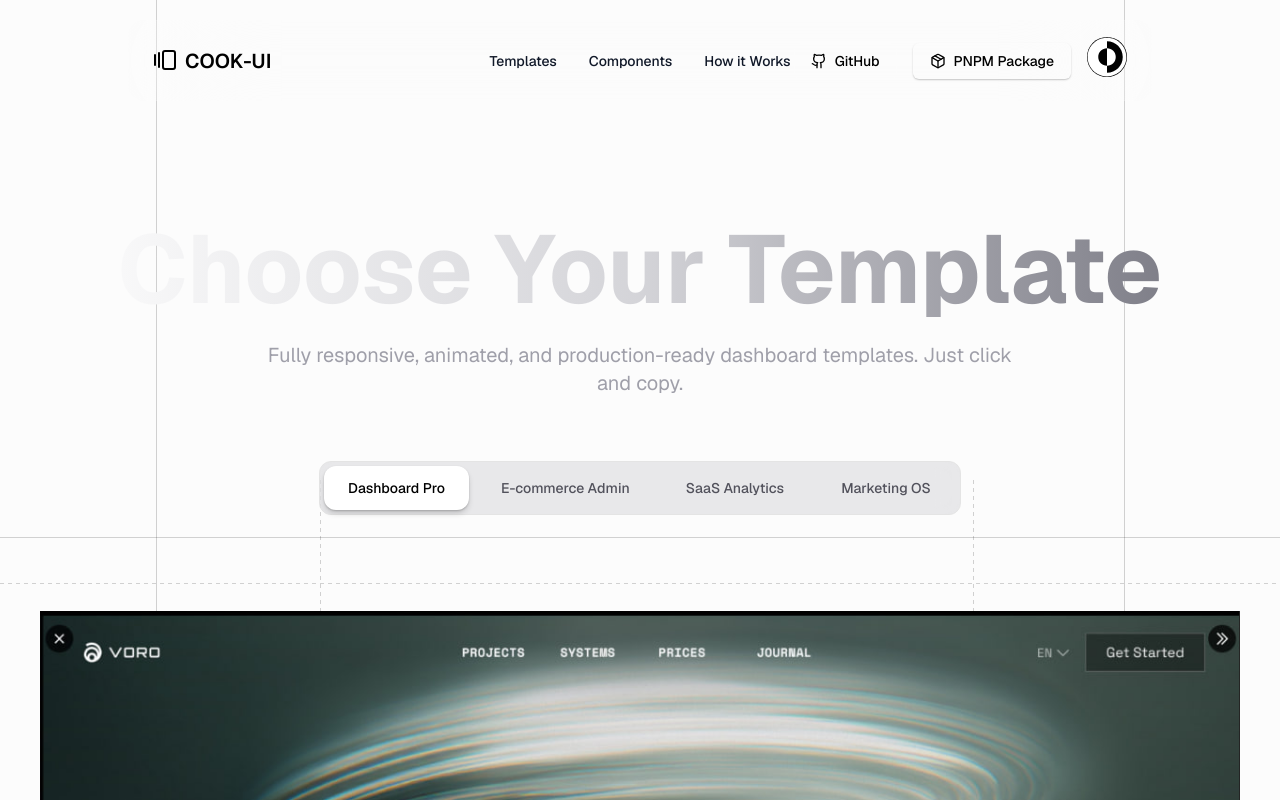
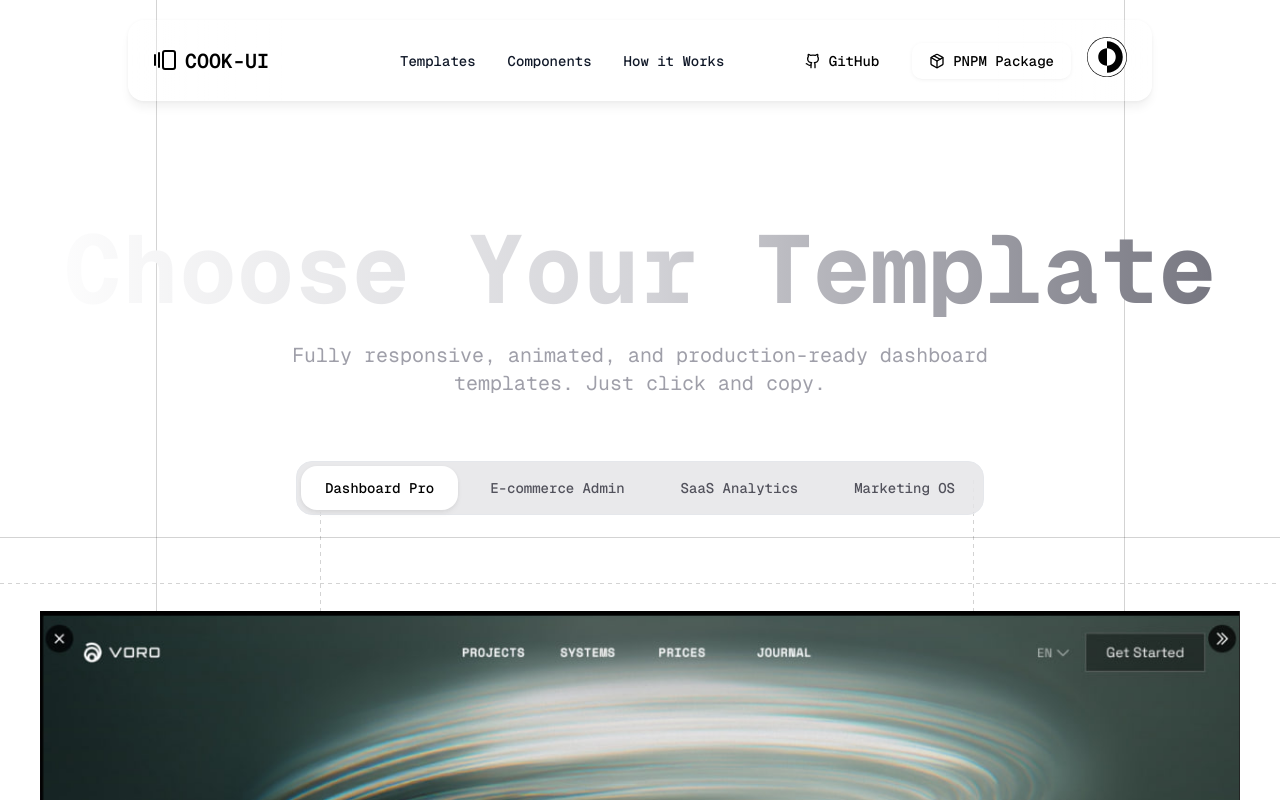
Before and after one commit to ibxbit/Cook-Ui, a Next.js app: page /temp in a window 1280 px wide. Shown: the top 800 px of the page. Built offline with nearby package versions, Linux system fonts and the light colour scheme.

Commit message:
nice cards animation

```diff
--- a/app/globals.css
+++ b/app/globals.css
@@ -44,111 +44,228 @@
 }
 
 :root {
-  --background: oklch(0.9900 0 0);
-  --foreground: oklch(0 0 0);
-  --card: oklch(1 0 0);
-  --card-foreground: oklch(0 0 0);
-  --popover: oklch(0.9900 0 0);
-  --popover-foreground: oklch(0 0 0);
-  --primary: oklch(0 0 0);
-  --primary-foreground: oklch(1 0 0);
-  --secondary: oklch(0.9400 0 0);
-  --secondary-foreground: oklch(0 0 0);
-  --muted: oklch(0.9700 0 0);
-  --muted-foreground: oklch(0.4400 0 0);
-  --accent: oklch(0.9400 0 0);
-  --accent-foreground: oklch(0 0 0);
-  --destructive: oklch(0.6300 0.1900 23.0300);
-  --destructive-foreground: oklch(1 0 0);
-  --border: oklch(0.9200 0 0);
-  --input: oklch(0.9400 0 0);
-  --ring: oklch(0 0 0);
-  --chart-1: oklch(0.8100 0.1700 75.3500);
-  --chart-2: oklch(0.5500 0.2200 264.5300);
-  --chart-3: oklch(0.7200 0 0);
-  --chart-4: oklch(0.9200 0 0);
-  --chart-5: oklch(0.5600 0 0);
-  --sidebar: oklch(0.9900 0 0);
-  --sidebar-foreground: oklch(0 0 0);
-  --sidebar-primary: oklch(0 0 0);
-  --sidebar-primary-foreground: oklch(1 0 0);
-  --sidebar-accent: oklch(0.9400 0 0);
-  --sidebar-accent-foreground: oklch(0 0 0);
-  --sidebar-border: oklch(0.9400 0 0);
-  --sidebar-ring: oklch(0 0 0);
-  --font-sans: Geist, sans-serif;
-  --font-serif: Georgia, serif;
-  --font-mono: Geist Mono, monospace;
-  --radius: 0.5rem;
+  --background: oklch(1.0000 0 0);
+  --foreground: oklch(0.2101 0.0318 264.6645);
+  --card: oklch(1.0000 0 0);
+  --card-foreground: oklch(0.2101 0.0318 264.6645);
+  --popover: oklch(1.0000 0 0);
+  --popover-foreground: oklch(0.2101 0.0318 264.6645);
+  --primary: oklch(0.6716 0.1368 48.5130);
+  --primary-foreground: oklch(1.0000 0 0);
+  --secondary: oklch(0.5360 0.0398 196.0280);
+  --secondary-foreground: oklch(1.0000 0 0);
+  --muted: oklch(0.9670 0.0029 264.5419);
+  --muted-foreground: oklch(0.5510 0.0234 264.3637);
+  --accent: oklch(0.9491 0 0);
+  --accent-foreground: oklch(0.2101 0.0318 264.6645);
+  --destructive: oklch(0.6368 0.2078 25.3313);
+  --destructive-foreground: oklch(0.9851 0 0);
+  --border: oklch(0.9276 0.0058 264.5313);
+  --input: oklch(0.9276 0.0058 264.5313);
+  --ring: oklch(0.6716 0.1368 48.5130);
+  --chart-1: oklch(0.5940 0.0443 196.0233);
+  --chart-2: oklch(0.7214 0.1337 49.9802);
+  --chart-3: oklch(0.8721 0.0864 68.5474);
+  --chart-4: oklch(0.6268 0 0);
+  --chart-5: oklch(0.6830 0 0);
+  --sidebar: oklch(0.9670 0.0029 264.5419);
+  --sidebar-foreground: oklch(0.2101 0.0318 264.6645);
+  --sidebar-primary: oklch(0.6716 0.1368 48.5130);
+  --sidebar-primary-foreground: oklch(1.0000 0 0);
+  --sidebar-accent: oklch(1.0000 0 0);
+  --sidebar-accent-foreground: oklch(0.2101 0.0318 264.6645);
+  --sidebar-border: oklch(0.9276 0.0058 264.5313);
+  --sidebar-ring: oklch(0.6716 0.1368 48.5130);
+  --font-sans: Geist Mono, ui-monospace, monospace;
+  --font-serif: serif;
+  --font-mono: JetBrains Mono, monospace;
+  --radius: 0.75rem;
   --shadow-x: 0px;
   --shadow-y: 1px;
-  --shadow-blur: 2px;
+  --shadow-blur: 4px;
   --shadow-spread: 0px;
-  --shadow-opacity: 0.18;
-  --shadow-color: hsl(0 0% 0%);
-  --shadow-2xs: 0px 1px 2px 0px hsl(0 0% 0% / 0.09);
-  --shadow-xs: 0px 1px 2px 0px hsl(0 0% 0% / 0.09);
-  --shadow-sm: 0px 1px 2px 0px hsl(0 0% 0% / 0.18), 0px 1px 2px -1px hsl(0 0% 0% / 0.18);
-  --shadow: 0px 1px 2px 0px hsl(0 0% 0% / 0.18), 0px 1px 2px -1px hsl(0 0% 0% / 0.18);
-  --shadow-md: 0px 1px 2px 0px hsl(0 0% 0% / 0.18), 0px 2px 4px -1px hsl(0 0% 0% / 0.18);
-  --shadow-lg: 0px 1px 2px 0px hsl(0 0% 0% / 0.18), 0px 4px 6px -1px hsl(0 0% 0% / 0.18);
-  --shadow-xl: 0px 1px 2px 0px hsl(0 0% 0% / 0.18), 0px 8px 10px -1px hsl(0 0% 0% / 0.18);
-  --shadow-2xl: 0px 1px 2px 0px hsl(0 0% 0% / 0.45);
-  --tracking-normal: 0em;
+  --shadow-opacity: 0.05;
+  --shadow-color: #000000;
+  --shadow-2xs: 0px 1px 4px 0px hsl(0 0% 0% / 0.03);
+  --shadow-xs: 0px 1px 4px 0px hsl(0 0% 0% / 0.03);
+  --shadow-sm: 0px 1px 4px 0px hsl(0 0% 0% / 0.05), 0px 1px 2px -1px hsl(0 0% 0% / 0.05);
+  --shadow: 0px 1px 4px 0px hsl(0 0% 0% / 0.05), 0px 1px 2px -1px hsl(0 0% 0% / 0.05);
+  --shadow-md: 0px 1px 4px 0px hsl(0 0% 0% / 0.05), 0px 2px 4px -1px hsl(0 0% 0% / 0.05);
+  --shadow-lg: 0px 1px 4px 0px hsl(0 0% 0% / 0.05), 0px 4px 6px -1px hsl(0 0% 0% / 0.05);
+  --shadow-xl: 0px 1px 4px 0px hsl(0 0% 0% / 0.05), 0px 8px 10px -1px hsl(0 0% 0% / 0.05);
+  --shadow-2xl: 0px 1px 4px 0px hsl(0 0% 0% / 0.13);
+  --tracking-normal: 0rem;
   --spacing: 0.25rem;
 }
 
 .dark {
-  --background: oklch(0 0 0);
-  --foreground: oklch(1 0 0);
-  --card: oklch(0.1400 0 0);
-  --card-foreground: oklch(1 0 0);
-  --popover: oklch(0.1800 0 0);
-  --popover-foreground: oklch(1 0 0);
-  --primary: oklch(1 0 0);
-  --primary-foreground: oklch(0 0 0);
-  --secondary: oklch(0.2500 0 0);
-  --secondary-foreground: oklch(1 0 0);
-  --muted: oklch(0.2300 0 0);
-  --muted-foreground: oklch(0.7200 0 0);
-  --accent: oklch(0.3200 0 0);
-  --accent-foreground: oklch(1 0 0);
-  --destructive: oklch(0.6900 0.2000 23.9100);
-  --destructive-foreground: oklch(0 0 0);
-  --border: oklch(0.2600 0 0);
-  --input: oklch(0.3200 0 0);
-  --ring: oklch(0.7200 0 0);
-  --chart-1: oklch(0.8100 0.1700 75.3500);
-  --chart-2: oklch(0.5800 0.2100 260.8400);
-  --chart-3: oklch(0.5600 0 0);
-  --chart-4: oklch(0.4400 0 0);
-  --chart-5: oklch(0.9200 0 0);
-  --sidebar: oklch(0.1800 0 0);
-  --sidebar-foreground: oklch(1 0 0);
-  --sidebar-primary: oklch(1 0 0);
-  --sidebar-primary-foreground: oklch(0 0 0);
-  --sidebar-accent: oklch(0.3200 0 0);
-  --sidebar-accent-foreground: oklch(1 0 0);
-  --sidebar-border: oklch(0.3200 0 0);
-  --sidebar-ring: oklch(0.7200 0 0);
-  --font-sans: Geist, sans-serif;
-  --font-serif: Georgia, serif;
+  --background: oklch(0.1448 0 0);
+  --foreground: oklch(0.9851 0 0);
+  --card: oklch(0.2134 0 0);
+  --card-foreground: oklch(0.9851 0 0);
+  --popover: oklch(0.2686 0 0);
+  --popover-foreground: oklch(0.9851 0 0);
+  --primary: oklch(0.5555 0 0);
+  --primary-foreground: oklch(0.9851 0 0);
+  --secondary: oklch(0.2686 0 0);
+  --secondary-foreground: oklch(0.9851 0 0);
+  --muted: oklch(0.2686 0 0);
+  --muted-foreground: oklch(0.7090 0 0);
+  --accent: oklch(0.3715 0 0);
+  --accent-foreground: oklch(0.9851 0 0);
+  --destructive: oklch(0.7022 0.1892 22.2279);
+  --destructive-foreground: oklch(0.2686 0 0);
+  --border: oklch(0.3407 0 0);
+  --input: oklch(0.4386 0 0);
+  --ring: oklch(0.5555 0 0);
+  --chart-1: oklch(0.5555 0 0);
+  --chart-2: oklch(0.5555 0 0);
+  --chart-3: oklch(0.5555 0 0);
+  --chart-4: oklch(0.5555 0 0);
+  --chart-5: oklch(0.5555 0 0);
+  --sidebar: oklch(0.2046 0 0);
+  --sidebar-foreground: oklch(0.9851 0 0);
+  --sidebar-primary: oklch(0.9851 0 0);
+  --sidebar-primary-foreground: oklch(0.2046 0 0);
+  --sidebar-accent: oklch(0.2686 0 0);
+  --sidebar-accent-foreground: oklch(0.9851 0 0);
+  --sidebar-border: oklch(1.0000 0 0);
+  --sidebar-ring: oklch(0.4386 0 0);
+  --font-sans: Geist Mono, monospace;
+  --font-serif: Geist Mono, monospace;
   --font-mono: Geist Mono, monospace;
-  --radius: 0.5rem;
+  --radius: 0rem;
   --shadow-x: 0px;
   --shadow-y: 1px;
-  --shadow-blur: 2px;
+  --shadow-blur: 0px;
   --shadow-spread: 0px;
-  --shadow-opacity: 0.18;
+  --shadow-opacity: 0;
   --shadow-color: hsl(0 0% 0%);
-  --shadow-2xs: 0px 1px 2px 0px hsl(0 0% 0% / 0.09);
-  --shadow-xs: 0px 1px 2px 0px hsl(0 0% 0% / 0.09);
-  --shadow-sm: 0px 1px 2px 0px hsl(0 0% 0% / 0.18), 0px 1px 2px -1px hsl(0 0% 0% / 0.18);
-  --shadow: 0px 1px 2px 0px hsl(0 0% 0% / 0.18), 0px 1px 2px -1px hsl(0 0% 0% / 0.18);
-  --shadow-md: 0px 1px 2px 0px hsl(0 0% 0% / 0.18), 0px 2px 4px -1px hsl(0 0% 0% / 0.18);
-  --shadow-lg: 0px 1px 2px 0px hsl(0 0% 0% / 0.18), 0px 4px 6px -1px hsl(0 0% 0% / 0.18);
-  --shadow-xl: 0px 1px 2px 0px hsl(0 0% 0% / 0.18), 0px 8px 10px -1px hsl(0 0% 0% / 0.18);
-  --shadow-2xl: 0px 1px 2px 0px hsl(0 0% 0% / 0.45);
+  --shadow-2xs: 0px 1px 0px 0px hsl(0 0% 0% / 0.00);
+  --shadow-xs: 0px 1px 0px 0px hsl(0 0% 0% / 0.00);
+  --shadow-sm: 0px 1px 0px 0px hsl(0 0% 0% / 0.00), 0px 1px 2px -1px hsl(0 0% 0% / 0.00);
+  --shadow: 0px 1px 0px 0px hsl(0 0% 0% / 0.00), 0px 1px 2px -1px hsl(0 0% 0% / 0.00);
+  --shadow-md: 0px 1px 0px 0px hsl(0 0% 0% / 0.00), 0px 2px 4px -1px hsl(0 0% 0% / 0.00);
+  --shadow-lg: 0px 1px 0px 0px hsl(0 0% 0% / 0.00), 0px 4px 6px -1px hsl(0 0% 0% / 0.00);
+  --shadow-xl: 0px 1px 0px 0px hsl(0 0% 0% / 0.00), 0px 8px 10px -1px hsl(0 0% 0% / 0.00);
+  --shadow-2xl: 0px 1px 0px 0px hsl(0 0% 0% / 0.00);
+}
+
+@theme inline {
+  --color-background: var(--background);
+  --color-foreground: var(--foreground);
+  --color-card: var(--card);
+  --color-card-foreground: var(--card-foreground);
+  --color-popover: var(--popover);
+  --color-popover-foreground: var(--popover-foreground);
+  --color-primary: var(--primary);
+  --color-primary-foreground: var(--primary-foreground);
+  --color-secondary: var(--secondary);
+  --color-secondary-foreground: var(--secondary-foreground);
+  --color-muted: var(--muted);
+  --color-muted-foreground: var(--muted-foreground);
+  --color-accent: var(--accent);
+  --color-accent-foreground: var(--accent-foreground);
+  --color-destructive: var(--destructive);
+  --color-destructive-foreground: var(--destructive-foreground);
+  --color-border: var(--border);
+  --color-input: var(--input);
+  --color-ring: var(--ring);
+  --color-chart-1: var(--chart-1);
+  --color-chart-2: var(--chart-2);
+  --color-chart-3: var(--chart-3);
+  --color-chart-4: var(--chart-4);
+  --color-chart-5: var(--chart-5);
+  --color-sidebar: var(--sidebar);
+  --color-sidebar-foreground: var(--sidebar-foreground);
+  --color-sidebar-primary: var(--sidebar-primary);
+  --color-sidebar-primary-foreground: var(--sidebar-primary-foreground);
+  --color-sidebar-accent: var(--sidebar-accent);
+  --color-sidebar-accent-foreground: var(--sidebar-accent-foreground);
+  --color-sidebar-border: var(--sidebar-border);
+  --color-sidebar-ring: var(--sidebar-ring);
+
+  --font-sans: var(--font-sans);
+  --font-mono: var(--font-mono);
+  --font-serif: var(--font-serif);
+
+  --radius-sm: calc(var(--radius) - 4px);
+  --radius-md: calc(var(--radius) - 2px);
+  --radius-lg: var(--radius);
+  --radius-xl: calc(var(--radius) + 4px);
+
+  --shadow-2xs: var(--shadow-2xs);
+  --shadow-xs: var(--shadow-xs);
+  --shadow-sm: var(--shadow-sm);
+  --shadow: var(--shadow);
+  --shadow-md: var(--shadow-md);
+  --shadow-lg: var(--shadow-lg);
+  --shadow-xl: var(--shadow-xl);
+  --shadow-2xl: var(--shadow-2xl);
+}
+
+@theme inline {
+  --color-background: var(--background);
+  --color-foreground: var(--foreground);
+  --color-card: var(--card);
+  --color-card-foreground: var(--card-foreground);
+  --color-popover: var(--popover);
+  --color-popover-foreground: var(--popover-foreground);
+  --color-primary: var(--primary);
+  --color-primary-foreground: var(--primary-foreground);
+  --color-secondary: var(--secondary);
+  --color-secondary-foreground: var(--secondary-foreground);
+  --color-muted: var(--muted);
+  --color-muted-foreground: var(--muted-foreground);
+  --color-accent: var(--accent);
+  --color-accent-foreground: var(--accent-foreground);
+  --color-destructive: var(--destructive);
+  --color-destructive-foreground: var(--destructive-foreground);
+  --color-border: var(--border);
+  --color-input: var(--input);
+  --color-ring: var(--ring);
+  --color-chart-1: var(--chart-1);
+  --color-chart-2: var(--chart-2);
+  --color-chart-3: var(--chart-3);
+  --color-chart-4: var(--chart-4);
+  --color-chart-5: var(--chart-5);
+  --color-sidebar: var(--sidebar);
+  --color-sidebar-foreground: var(--sidebar-foreground);
+  --color-sidebar-primary: var(--sidebar-primary);
+  --color-sidebar-primary-foreground: var(--sidebar-primary-foreground);
+  --color-sidebar-accent: var(--sidebar-accent);
+  --color-sidebar-accent-foreground: var(--sidebar-accent-foreground);
+  --color-sidebar-border: var(--sidebar-border);
+  --color-sidebar-ring: var(--sidebar-ring);
+
+  --font-sans: var(--font-sans);
+  --font-mono: var(--font-mono);
+  --font-serif: var(--font-serif);
+
+  --radius-sm: calc(var(--radius) - 4px);
+  --radius-md: calc(var(--radius) - 2px);
+  --radius-lg: var(--radius);
+  --radius-xl: calc(var(--radius) + 4px);
+
+  --shadow-2xs: var(--shadow-2xs);
+  --shadow-xs: var(--shadow-xs);
+  --shadow-sm: var(--shadow-sm);
+  --shadow: var(--shadow);
+  --shadow-md: var(--shadow-md);
+  --shadow-lg: var(--shadow-lg);
+  --shadow-xl: var(--shadow-xl);
+  --shadow-2xl: var(--shadow-2xl);
+
+  --tracking-tighter: calc(var(--tracking-normal) - 0.05em);
+  --tracking-tight: calc(var(--tracking-normal) - 0.025em);
+  --tracking-normal: var(--tracking-normal);
+  --tracking-wide: calc(var(--tracking-normal) + 0.025em);
+  --tracking-wider: calc(var(--tracking-normal) + 0.05em);
+  --tracking-widest: calc(var(--tracking-normal) + 0.1em);
+}
+
+body {
+  letter-spacing: var(--tracking-normal);
 }
 
 @theme inline {
--- a/components/feature/feature.tsx
+++ b/components/feature/feature.tsx
@@ -10,7 +10,7 @@ export default function Hero() {
 
         {/* Main Headline */}
         <FadeInWrapper delay={200}>
-          <h1 className="mb-4 sm:mb-4 text-3xl xs:text-4xl sm:text-5xl md:text-6xl lg:text-7xl font-bold leading-tight sm:leading-snug text-center px-2">
+          <h1 className="mb-4 sm:mb-4 text-3xl xs:text-4xl sm:text-5xl md:text-6xl lg:text-7xl font-bold leading-tight sm:leading-snug text-center px-2 mt-150">
             <span className="block bg-gradient-to-r from-black to-gray-400 dark:from-gray-200 to-black bg-clip-text text-transparent transition-all duration-300">
               npx and Done
             </span>
--- a/components/hero/header.tsx
+++ b/components/hero/header.tsx
@@ -75,7 +75,7 @@ function Header() {
 
   return (
     <header className="sticky z-50 top-0 px-4 pt-5">
-      <div className="z-50 w-full max-w-5xl mx-auto px-4 sm:px-6 py-4 flex items-center justify-between backdrop-blur-3xl bg-white/1 border border-white/10 rounded-2xl">
+      <div className="z-50 w-full max-w-5xl mx-auto px-4 sm:px-6 py-4 flex items-center justify-between backdrop-blur-3xl bg-white/1 border border-white/10 shadow-xl rounded-2xl">
         {/* Left */}
         <div
           className="flex items-center space-x-1 z-10 cursor-pointer transition-all duration-200 hover:opacity-90"
@@ -88,14 +88,14 @@ function Header() {
         </div>
 
         {/* Center */}
-        <nav className="hidden lg:flex items-center space-x-8 absolute left-1/2 top-1/2 transform -translate-x-1/2 -translate-y-1/2">
+        <nav className="hidden lg:flex items-center space-x-8 absolute left-1/2 top-1/2 transform -translate-x-60 -translate-y-1/2">
           {navItems.map((item) => {
             if (item.href) {
               return (
                 <Link
                   key={item.id}
                   href={item.href}
-                  className="text-gray-900 dark:text-white hover:text-white transition-all duration-300 ease-out text-sm font-medium bg-transparent border-none cursor-pointer relative group"
+                  className="text-gray-900 dark:text-white hover:text-gray-600 transition-all duration-300 ease-out text-sm font-medium bg-transparent border-none cursor-pointer relative group"
                 >
                   {item.label}
                   <span className="absolute inset-x-0 -bottom-1 h-px bg-white transform scale-x-0 group-hover:scale-x-100 transition-transform duration-300 ease-out"></span>
@@ -106,7 +106,7 @@ function Header() {
               <button
                 key={item.id}
                 onClick={(e) => handleSmoothScroll(e, item.id)}
-                className="text-gray-900 dark:text-white hover:text-white transition-all duration-300 ease-out text-sm font-medium bg-transparent border-none cursor-pointer relative group"
+                className="text-gray-900 dark:text-white hover:text-gray-500 transition-all duration-300 ease-out text-sm font-medium bg-transparent border-none cursor-pointer relative group"
               >
                 {item.label}
                 <span className="absolute inset-x-0 -bottom-1 h-px bg-white transform scale-x-0 group-hover:scale-x-100 transition-transform duration-300 ease-out"></span>
--- a/components/ui/HomeProjectGrid.tsx
+++ b/components/ui/HomeProjectGrid.tsx
@@ -3,7 +3,7 @@
 import React from 'react';
 
 const RECT_CONFIG = {
-  horizontalTops: ['2.5%', '33%'],
+  horizontalTops: ['-0.1%', '36%'],
   verticalLefts: ['15%', '88%'],
   strokeColor: 'currentColor',
   strokeWidth: 1,
```
Also changed, not shown: components/hero/hero.tsx (+6 -6 lines), components/hero/projects/demo.tsx (+8 -6 lines), components/hero/projects/index.tsx (+66 -137 lines), public/fonts/StalinistOne-Regular.ttf (added).
